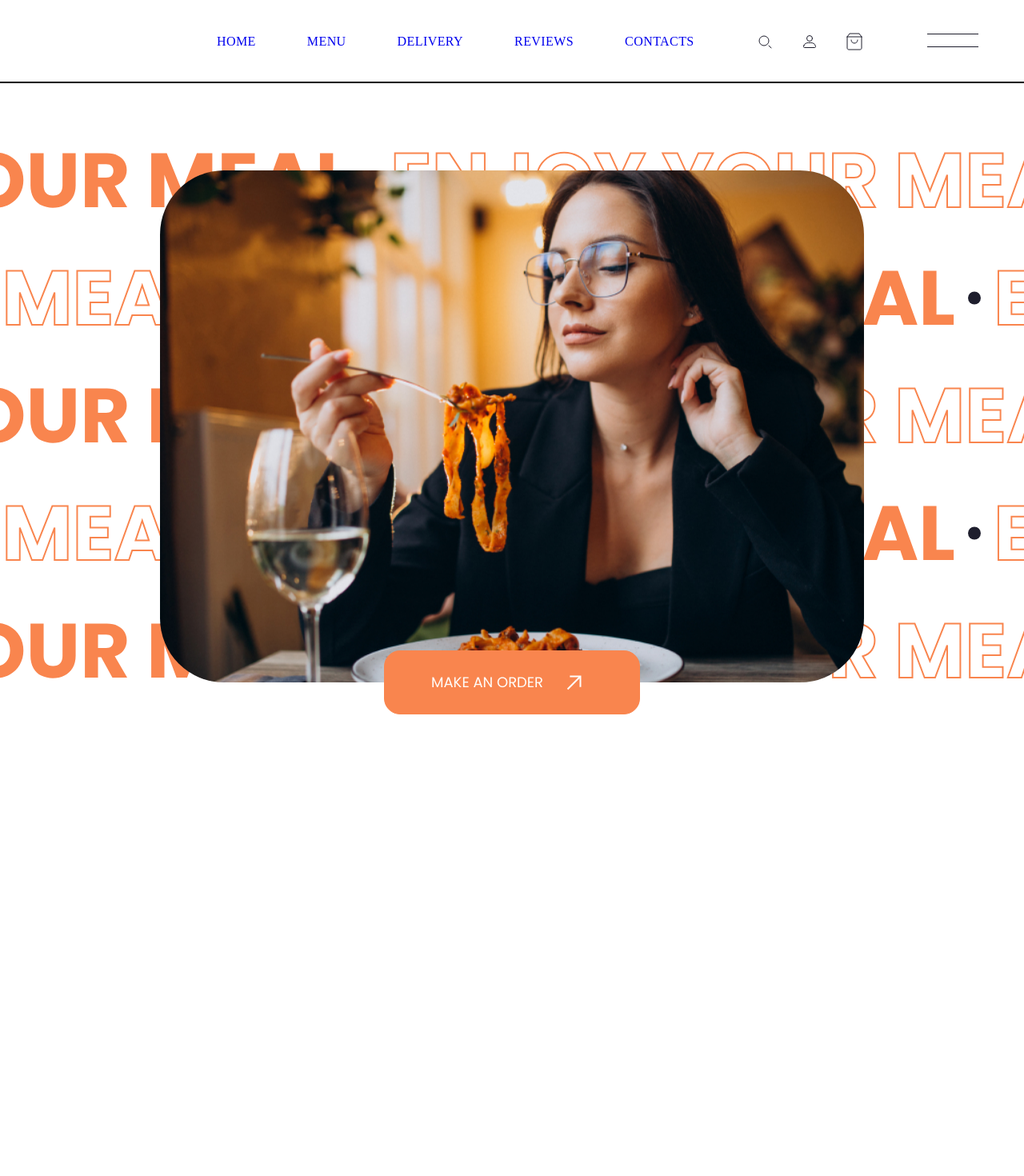
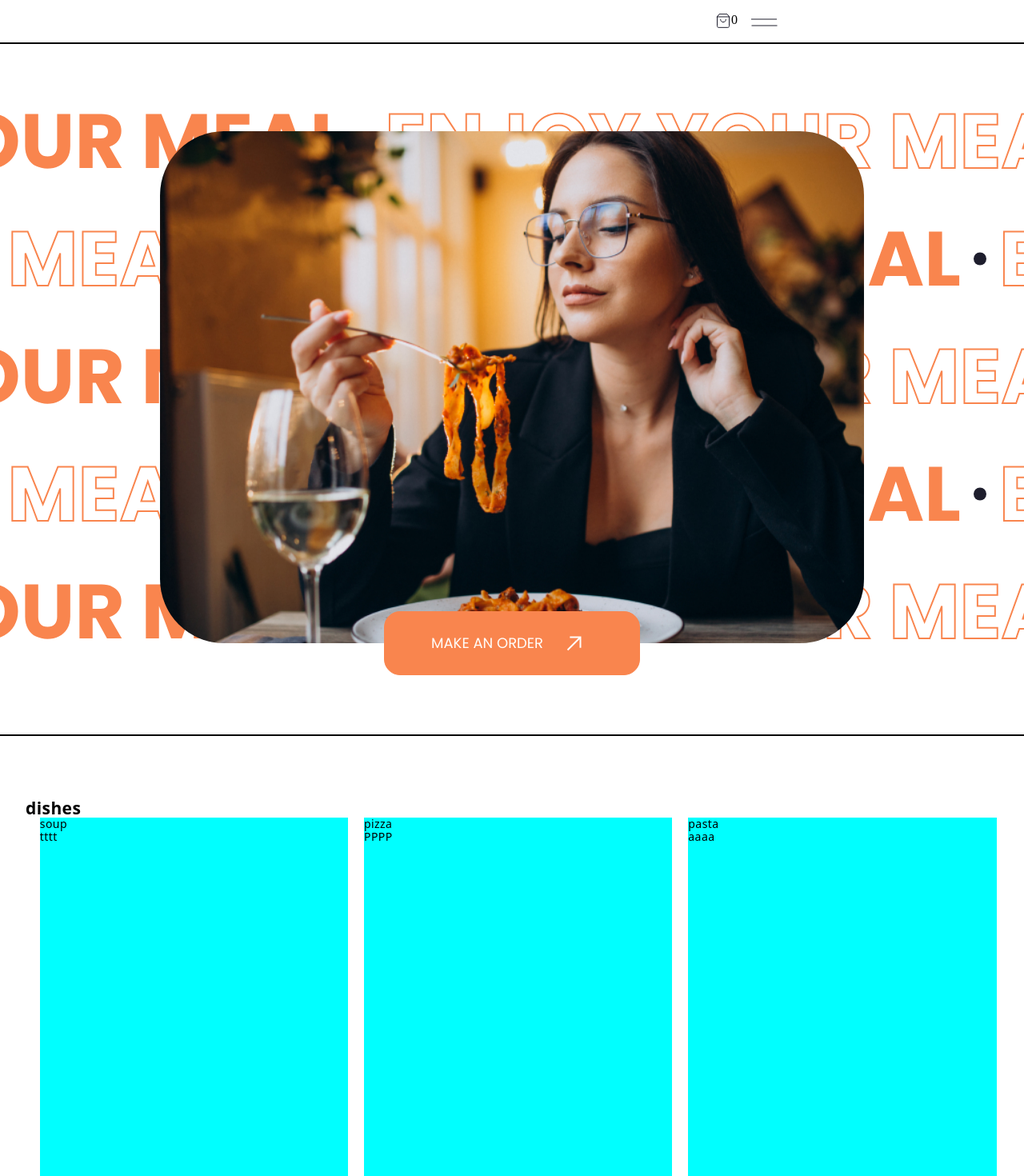
Before and after one commit to ertyhd/TastyGo-front-end, a React (Create React App) app: page / in a window 1280 px wide. Shown: the top 1470 px of the page at 80% size. Before the commit the page ends 967 px from the top, so only its background shows below. Built offline with nearby package versions, Linux system fonts and the light colour scheme; the HTML template or start-up script is replaced by a standard one.

Commit message:
Heder/slider

```diff
--- a/package.json
+++ b/package.json
@@ -15,8 +15,10 @@
     "react-redux": "^8.0.5",
     "react-router-dom": "^6.9.0",
     "react-scripts": "5.0.1",
+    "react-slick": "^0.29.0",
     "redux-persist": "^6.0.0",
     "sass": "^1.58.3",
+    "slick-carousel": "^1.8.1",
     "web-vitals": "^2.1.4"
   },
   "scripts": {
--- /dev/null
+++ b/src/modules/Dishes/PopularDishes/PopularDishes.jsx
@@ -0,0 +1,40 @@
+import { useState } from "react";
+import { useEffect } from "react";
+import items from "./items";
+
+import Slider from "react-slick";
+import css from "./popularDishes.module.scss"
+import "./sliderSlick.scss"
+
+
+const PopularDishes = () => {
+   const settings = {
+     dots: true,
+     infinite: true,
+     speed: 500,
+     slidesToShow: 3,
+     slidesToScroll: 1,
+   };
+
+  const element = items.map(({ id, name, title }) => {
+    return(
+      <div className={css.wrapperSlideItem} key={id}>
+        <p>{name}</p>
+        <p>{title}</p>
+      </div>)
+    })
+
+
+  return (
+    <section className={css.section}>
+      <div>
+        <h2>dishes</h2>
+      </div>
+      <Slider  {...settings}>
+        {element}</Slider>
+
+
+    </section>
+  );
+};
+export default PopularDishes;
--- /dev/null
+++ b/src/modules/Dishes/PopularDishes/items.js
@@ -0,0 +1,64 @@
+
+const items = [
+  {
+    id: 1,
+    name: "soup",
+    title: "tttt",
+  },
+  {
+    id: 2,
+    name: "pizza",
+    title: "PPPP",
+  },
+  {
+    id: 3,
+    name: "pasta",
+    title: "aaaa",
+  },
+  {
+    id: 4,
+    name: "salad",
+    title: "ssss",
+  },
+  {
+    id: 5,
+    name: "pie",
+    title: "iiii",
+  },
+  {
+    id: 6,
+    name: "whiskey",
+    title: "wwww",
+  },
+  {
+    id: 7,
+    name: "soup2",
+    title: "tttt",
+  },
+  {
+    id: 8,
+    name: "pizza2",
+    title: "PPPP",
+  },
+  {
+    id: 9,
+    name: "pasta2",
+    title: "aaaa",
+  },
+  {
+    id: 10,
+    name: "salad2",
+    title: "ssss",
+  },
+  {
+    id: 11,
+    name: "pie2",
+    title: "iiii",
+  },
+  {
+    id: 12,
+    name: "whiskey2",
+    title: "wwww",
+  },
+];
+export default items;
--- /dev/null
+++ b/src/modules/Dishes/PopularDishes/popularDishes.module.scss
@@ -0,0 +1,143 @@
+
+
+.section {
+  width: 90vw;
+  margin: 5rem auto;
+  max-width: var(--max-width);
+}
+
+@media screen and (min-width: 992px) {
+  .section {
+    width: 95vw;
+  }
+}
+
+.title {
+  text-align: center;
+  margin-bottom: 2rem;
+}
+.title h2 {
+  display: flex;
+  align-items: center;
+  justify-content: center;
+  font-weight: 500;
+}
+.title span {
+  font-size: 0.85em;
+  color: var(--clr-primary-5);
+  margin-right: 1rem;
+  font-weight: 700;
+}
+.sectionCenter {
+  margin: 0 auto;
+  margin-top: 4rem;
+  width: 80vw;
+  height: 450px;
+  max-width: 800px;
+  text-align: center;
+  position: relative;
+  display: flex;
+  overflow: hidden;
+}
+.person-img {
+  border-radius: 50%;
+  margin-bottom: 1rem;
+  width: 150px;
+  height: 150px;
+  object-fit: cover;
+  border: 4px solid var(--clr-grey-8);
+  box-shadow: var(--dark-shadow);
+}
+article h4 {
+  text-transform: uppercase;
+  color: var(--clr-primary-5);
+  margin-bottom: 0.25rem;
+}
+.title {
+  text-transform: capitalize;
+  margin-bottom: 0.75rem;
+  color: var(--clr-grey-3);
+}
+.text {
+  max-width: 35em;
+  margin: 0 auto;
+  margin-top: 2rem;
+  line-height: 2;
+  color: var(--clr-grey-5);
+}
+.icon {
+  font-size: 3rem;
+  margin-top: 1rem;
+  color: var(--clr-primary-5);
+}
+.prev,
+.next {
+  position: absolute;
+  top: 200px;
+  transform: translateY(-50%);
+  background: var(--clr-grey-5);
+  color: var(--clr-white);
+  width: 1.25rem;
+  height: 1.25rem;
+  display: grid;
+  place-items: center;
+  border-color: transparent;
+  font-size: 1rem;
+  border-radius: var(--radius);
+  cursor: pointer;
+  transition: var(--transition);
+}
+.prev:hover,
+.next:hover {
+  background: var(--clr-primary-5);
+}
+.prev {
+  left: 0;
+}
+.next {
+  right: 0;
+}
+@media (min-width: 800px) {
+  .text {
+    max-width: 45em;
+  }
+  .prev,
+  .next {
+    width: 2rem;
+    height: 2rem;
+    font-size: 1.5rem;
+  }
+}
+article {
+  position: absolute;
+  top: 0;
+  left: 0;
+  width: 300px;
+  height: 300px;
+  // opacity: 0;
+  transition: var(--transition);
+}
+article.activeSlide {
+  opacity: 1;
+  transform: translateX(0);
+}
+article.lastSlide {
+  transform: translateX(-100%);
+}
+article.nextSlide {
+  transform: translateX(100%);
+}
+.wrapperSlider{
+  display: flex;
+  gap: 20px;
+}
+.wrapperSlideItem{
+
+  background-color: aqua;
+  width: 410px;
+  height: 563px;
+}
+.slick-track{
+  display: flex;
+  gap: 20px;
+}
--- /dev/null
+++ b/src/modules/Dishes/PopularDishes/sliderSlick.scss
@@ -0,0 +1,7 @@
+@import "slick-carousel/slick/slick.css";
+@import "slick-carousel/slick/slick-theme.css";
+
+.slick-track{
+  display: flex;
+  gap: 20px;
+}
--- a/src/modules/Header/Header.jsx
+++ b/src/modules/Header/Header.jsx
@@ -14,16 +14,28 @@ const Header = () => {
     </li>
   ));
   return (
-    <div className={`${css.wrapperHeder} ${css.container}`}>
+    <div className={`${css.wrapperHeder} container`}>
       <ul className={css.menuList}>{elements}</ul>
       <div className={css.wrapperIcon}>
-        <SvgSelector id="search" />
-        <SvgSelector id="user" />
-        <SvgSelector id="shoppingBag" />
+        <div className={css.iconSearch}>
+          <SvgSelector styles={css.search} id="search" />
+        </div>
+        <div className={css.iconUser}>
+          <SvgSelector styles={css.user} id="user" />
+        </div>
+        <div className={css.wrapperBasket}>
+          <SvgSelector styles={css.bas} id="shoppingBasket" />
+          <span className={css.countBasket}>0</span>
+        </div>
       </div>
-      <div>
+      {/* <div>
         <Link>
           <SvgSelector id="burgerDesktop" />
+        </Link>
+      </div> */}
+      <div className={css.wrapperBurgerMobil}>
+        <Link>
+          <SvgSelector styles={css.burgerMobil} id="burgerMobil" />
         </Link>
       </div>
     </div>
--- a/src/modules/Header/heder.module.scss
+++ b/src/modules/Header/heder.module.scss
@@ -1,30 +1,101 @@
-@import '../../utils/base.scss';
+
 
 .wrapperHeder{
-    padding-top: 40px;
-    padding-bottom: 40px;
+    padding-top: 16px;
+    padding-bottom: 16px;
     background: #FFF;
     display: flex;
 
     // justify-content: space-between;
     align-items: center;
+    @media screen and (min-width: 1440px) {
+    padding-top: 40px;
+    padding-bottom: 40px;
+  }
 }
 .menuList{
-    display: flex;
+   display: none;
+    @media screen and (min-width: 1440px) {
+     display: flex;
     gap: 64px;
     margin-left: auto;
-    margin-right: 76px;
+    margin-right: 177px;
+  }
 }
 .menuListLink{
-    font-family: Poppins;
+font-family: Poppins;
 font-size: 16px;
 font-style: normal;
 font-weight: 400;
 line-height: 120%;
 text-transform: uppercase;
+color: var(--dark-blue, #1E1E2D);
+}
+.menuListLink:hover {
+    text-decoration-line: underline;
 }
 .wrapperIcon{
-    display: flex;
+   margin-left: auto;
+
+    @media screen and (min-width: 1440px) {
+        margin-left: 0px;
+      display: flex;
     gap: 32px;
-    margin-right: 79px;
+    margin-right: 179px;
+  }
 }
+.iconSearch{
+     @media screen and (max-width: 1439px) {
+    display: none;
+  }
+}
+.iconSearch:hover .search path,
+.iconSearch:hover .search circle{
+  stroke: #F9854E;
+}
+.iconUser{
+     @media screen and (max-width: 1439px) {
+    display: none;
+  }
+}
+.iconUser:hover .user path,
+.iconUser:hover .user circle{
+  stroke: #F9854E;
+}
+
+.wrapperBasket{
+
+    position: relative;
+    margin-right: 25px;
+    margin-left: auto;
+    stroke: #1E1E2D;
+  transition: stroke 0.2s;
+}
+.wrapperBasket:hover .bas path,
+.wrapperBasket:hover{
+  stroke: #F9854E;
+  color: #F9854E;
+}
+.countBasket{
+   position: absolute;
+    font-family: Poppins;
+font-size: 16px;
+font-style: normal;
+font-weight: 400;
+line-height: 110%;
+text-transform: uppercase;
+stroke: #1E1E2D;
+  transition: stroke 0.2s;
+}
+
+
+
+.wrapperBurgerMobil{
+    margin-right: 37px;
+      @media screen and (min-width: 1440px) {
+   display: none;
+  }
+}
+.wrapperBurgerMobil:hover .burgerMobil path{
+  stroke: #F9854E;
+}
--- a/src/modules/Header/items.js
+++ b/src/modules/Header/items.js
@@ -1,17 +1,17 @@
 import { nanoid } from "nanoid";
 
 const items = [
-  {
-    id: nanoid(),
-    text: "Home",
-    link: "/",
-    // private: false,
-  },
+  // {
+  //   id: nanoid(),
+  //   text: "Home",
+  //   link: "/",
+  //   // private: false,
+  // },
   {
     id: nanoid(),
     text: "menu",
     link: "/menu",
-    // private: true,
+    private: true,
   },
   {
     id: nanoid(),
--- a/src/modules/Noties/NotiesCategoriesList/NotiesCategoriesList.jsx
+++ b/src/modules/Noties/NotiesCategoriesList/NotiesCategoriesList.jsx
@@ -1,5 +1,5 @@
-const NotiesCategoriesList = () => {
+const NoticesCategoriesList = () => {
   return <div> NotiesCategoriesList</div>;
 };
 
-export default NotiesCategoriesList;
+export default NoticesCategoriesList;
--- a/src/pages/MainPage/MainPage.jsx
+++ b/src/pages/MainPage/MainPage.jsx
@@ -1,10 +1,12 @@
 import Hero from "../../modules/Hero/Hero";
+import PopularDishes from "../../modules/Dishes/PopularDishes/PopularDishes";
 
 const MainPage = () => {
   return (
     <>
 
       <Hero />
+      <PopularDishes/>
     </>
   );
 };
--- a/src/shared/components/SvgSelector/SvgSelector.jsx
+++ b/src/shared/components/SvgSelector/SvgSelector.jsx
@@ -1,6 +1,6 @@
 import React from "react";
 
-export const SvgSelector = ({ color, id }) => {
+export const SvgSelector = ({ color, id, styles }) => {
   switch (id) {
     case "arrowTopRight":
       return (
@@ -79,65 +79,58 @@ export const SvgSelector = ({ color, id }) => {
           </g>
         </svg>
       );
-    case "shoppingBag":
+    case "shoppingBasket":
       return (
         <svg
-          width="24"
-          height="24"
-          viewBox="0 0 24 24"
+          className={styles}
+          xmlns="http://www.w3.org/2000/svg"
+          width="20"
+          height="20"
+          viewBox="0 0 20 20"
           fill="none"
-          xmlns="http://www.w3.org/2000/svg"
         >
-          <g id="lucide:shopping-bag">
-            <g id="Group">
           <path
-                id="Vector"
-                d="M3 6L6 2H18L21 6M3 6V20C3 20.5304 3.21071 21.0391 3.58579 21.4142C3.96086 21.7893 4.46957 22 5 22H19C19.5304 22 20.0391 21.7893 20.4142 21.4142C20.7893 21.0391 21 20.5304 21 20V6M3 6H21"
+            d="M2.5 4.99999L5 1.66666H15L17.5 4.99999M2.5 4.99999V16.6667C2.5 17.1087 2.67559 17.5326 2.98816 17.8452C3.30072 18.1577 3.72464 18.3333 4.16667 18.3333H15.8333C16.2754 18.3333 16.6993 18.1577 17.0118 17.8452C17.3244 17.5326 17.5 17.1087 17.5 16.6667V4.99999M2.5 4.99999H17.5"
             stroke="#1E1E2D"
-                stroke-linecap="round"
-                stroke-linejoin="round"
+            strokeLinecap="round"
+            strokeLinejoin="round"
           />
           <path
-                id="Vector_2"
-                d="M16 10C16 11.0609 15.5786 12.0783 14.8284 12.8284C14.0783 13.5786 13.0609 14 12 14C10.9391 14 9.92172 13.5786 9.17157 12.8284C8.42143 12.0783 8 11.0609 8 10"
+            d="M13.3333 8.33331C13.3333 9.21737 12.9821 10.0652 12.357 10.6903C11.7319 11.3155 10.884 11.6666 9.99996 11.6666C9.1159 11.6666 8.26806 11.3155 7.64294 10.6903C7.01782 10.0652 6.66663 9.21737 6.66663 8.33331"
             stroke="#1E1E2D"
-                stroke-linecap="round"
-                stroke-linejoin="round"
+            strokeLinecap="round"
+            strokeLinejoin="round"
           />
-            </g>
-          </g>
         </svg>
       );
     case "user":
       return (
         <svg
+          className={styles}
+          xmlns="http://www.w3.org/2000/svg"
           width="24"
           height="24"
           viewBox="0 0 24 24"
           fill="none"
-          xmlns="http://www.w3.org/2000/svg"
         >
-          <g id="User_alt_light">
           <circle
-              id="Ellipse 46"
             cx="12"
             cy="8"
             r="3.5"
             stroke="#1E1E2D"
-              stroke-linecap="round"
+            strokeLinecap="round"
           />
           <path
-              id="Rectangle 4160"
             d="M4.84913 16.9479C5.48883 14.6034 7.91473 13.5 10.345 13.5H13.655C16.0853 13.5 18.5112 14.6034 19.1509 16.9479C19.282 17.4287 19.3868 17.9489 19.4462 18.5015C19.5052 19.0507 19.0523 19.5 18.5 19.5H5.5C4.94772 19.5 4.49482 19.0507 4.55382 18.5015C4.6132 17.9489 4.71796 17.4287 4.84913 16.9479Z"
             stroke="#1E1E2D"
-              stroke-linecap="round"
+            strokeLinecap="round"
           />
-          </g>
         </svg>
       );
     case "search":
       return (
         <svg
+          className={styles}
           width="24"
           height="24"
           viewBox="0 0 24 24"
@@ -150,9 +143,23 @@ export const SvgSelector = ({ color, id }) => {
               id="Vector 109"
               d="M20 20L17 17"
               stroke="#1E1E2D"
-              stroke-linecap="round"
+              strokeLinecap="round"
             />
           </g>
+        </svg>
+      );
+    case "burgerMobil":
+      return (
+        <svg
+          className={styles}
+          xmlns="http://www.w3.org/2000/svg"
+          width="33"
+          height="10"
+          viewBox="0 0 33 10"
+          fill="none"
+        >
+          <path d="M0 1H32" stroke="#1E1E2D" />
+          <path d="M0.5 9H32.5" stroke="#1E1E2D" />
         </svg>
       );
 
```
Also changed, not shown: src/shared/components/SvgSelector/burger_menu_mobile.svg (added), 1 other file (tests, documents, lock files or other folders). Lines whose indentation alone changed are shown as unchanged.
